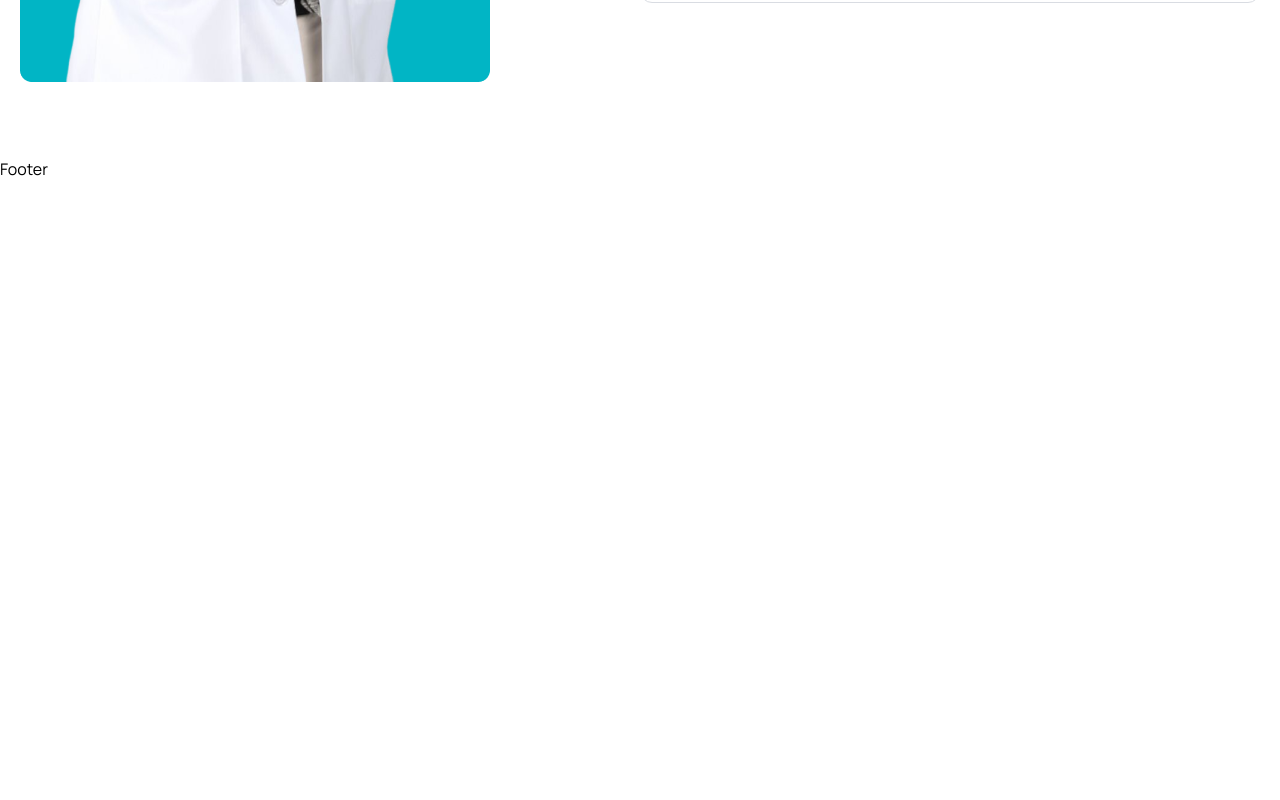
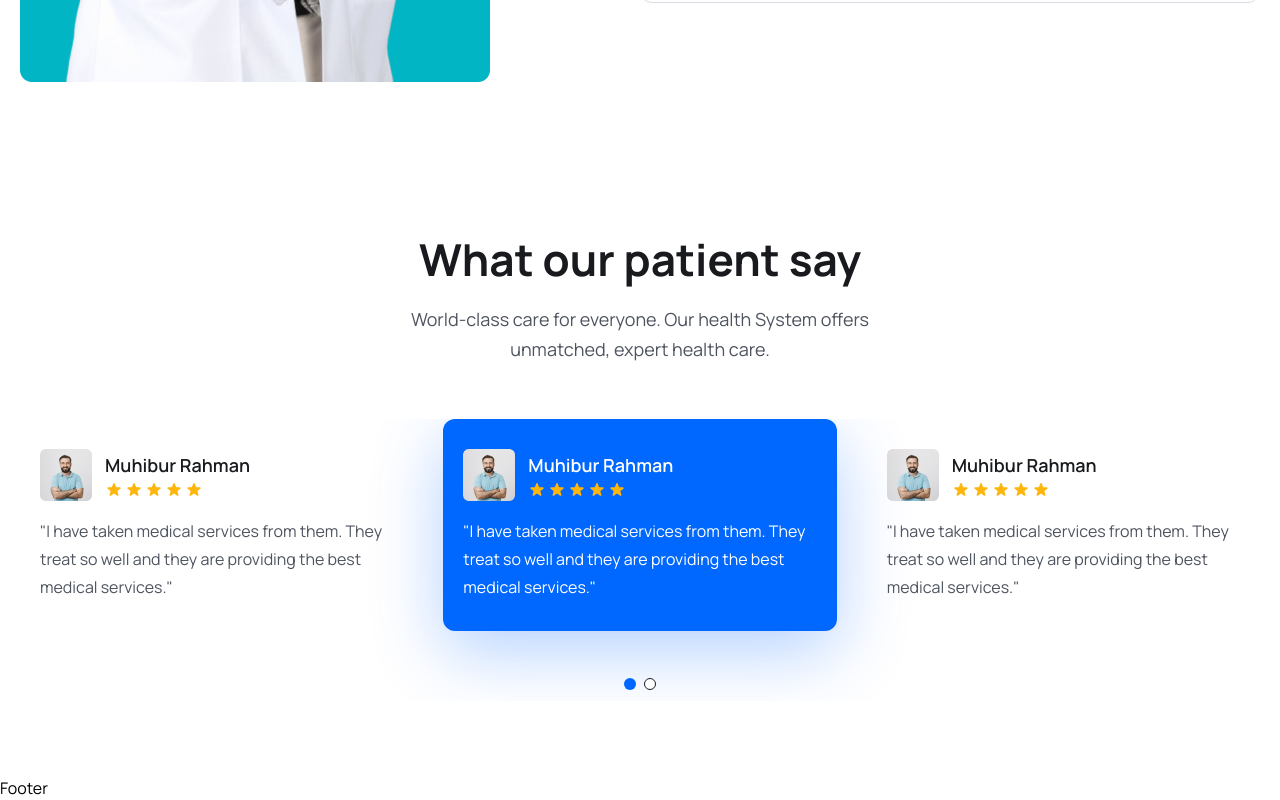
Before and after one commit to Goat95/medicare, a React (Vite) app in the folder frontend/: page / in a window 1280 px wide. Shown: the part 5445-6245 px from the top of the page. Before the commit the page ends 5626 px from the top, so only its background shows below. Built offline with nearby package versions, Linux system fonts and the light colour scheme; the HTML template or start-up script is replaced by a standard one.

Commit message:
feat: implement testimonial section

```diff
--- a/frontend/src/App.css
+++ b/frontend/src/App.css
@@ -8,6 +8,38 @@
 
 body {
   font-family: "Manrope", sans-serif;
+}
+
+.swiper-pagination-bullet {
+  width: 12px !important;
+  height: 12px !important;
+  border: 1px solid #181a1e !important;
+  opacity: 100% !important;
+  background: #fff !important;
+}
+
+.swiper-pagination-bullet-active {
+  background: #0067ff !important;
+  border: none !important;
+}
+
+.swiper {
+  padding-bottom: 70px !important;
+}
+
+.swiper-slide.swiper-slide-next {
+  background: #0067ff;
+  border-radius: 12px;
+  box-shadow: 0px 20px 70px rgba(0, 103, 255, 0.3) !important;
+}
+
+.swiper-slide.swiper-slide-next h4,
+.swiper-slide.swiper-slide-next p {
+  color: #fff !important;
+}
+
+.swiper-pagination {
+  top: 90% !important;
 }
 
 .sticky__header {
--- /dev/null
+++ b/frontend/src/components/Testimonial/Testimonial.jsx
@@ -0,0 +1,128 @@
+import { Pagination } from "swiper";
+import { Swiper, SwiperSlide } from "swiper/react";
+import "swiper/css";
+import "swiper/css/pagination";
+import patientAvatar from "../../assets/images/patient-avatar.png";
+import { HiStar } from "react-icons/hi";
+
+const Testimonial = () => {
+  return (
+    <div className="mt-[30px] lg:mt-[55px]">
+      <Swiper
+        modules={[Pagination]}
+        spaceBetween={30}
+        slidesPerView={1}
+        pagination={{ clickable: true }}
+        breakpoints={{
+          640: {
+            slidesPerView: 1,
+            spaceBetween: 0,
+          },
+          768: {
+            slidesPerView: 2,
+            spaceBetween: 20,
+          },
+          1024: {
+            slidesPerView: 3,
+            spaceBetween: 30,
+          },
+        }}
+      >
+        <SwiperSlide>
+          <div className="py-[30px] px-5 rounded-3">
+            <div className="flex items-center gap-[13px]">
+              <img src={patientAvatar} alt="patient avatar" />
+              <div>
+                <h4 className="text-[18px] leading-[30px] font-semibold text-headingColor">
+                  Muhibur Rahman
+                </h4>
+                <div className="flex items-center gap-[2px]">
+                  <HiStar className="text-yellowColor w-[18px] h-5" />
+                  <HiStar className="text-yellowColor w-[18px] h-5" />
+                  <HiStar className="text-yellowColor w-[18px] h-5" />
+                  <HiStar className="text-yellowColor w-[18px] h-5" />
+                  <HiStar className="text-yellowColor w-[18px] h-5" />
+                </div>
+              </div>
+            </div>
+            <p className="text-[16px] leading-7 mt-4 text-textColor font-[400]">
+              &quot;I have taken medical services from them. They treat so well
+              and they are providing the best medical services.&quot;
+            </p>
+          </div>
+        </SwiperSlide>
+        <SwiperSlide>
+          <div className="py-[30px] px-5 rounded-3">
+            <div className="flex items-center gap-[13px]">
+              <img src={patientAvatar} alt="patient avatar" />
+              <div>
+                <h4 className="text-[18px] leading-[30px] font-semibold text-headingColor">
+                  Muhibur Rahman
+                </h4>
+                <div className="flex items-center gap-[2px]">
+                  <HiStar className="text-yellowColor w-[18px] h-5" />
+                  <HiStar className="text-yellowColor w-[18px] h-5" />
+                  <HiStar className="text-yellowColor w-[18px] h-5" />
+                  <HiStar className="text-yellowColor w-[18px] h-5" />
+                  <HiStar className="text-yellowColor w-[18px] h-5" />
+                </div>
+              </div>
+            </div>
+            <p className="text-[16px] leading-7 mt-4 text-textColor font-[400]">
+              &quot;I have taken medical services from them. They treat so well
+              and they are providing the best medical services.&quot;
+            </p>
+          </div>
+        </SwiperSlide>
+        <SwiperSlide>
+          <div className="py-[30px] px-5 rounded-3">
+            <div className="flex items-center gap-[13px]">
+              <img src={patientAvatar} alt="patient avatar" />
+              <div>
+                <h4 className="text-[18px] leading-[30px] font-semibold text-headingColor">
+                  Muhibur Rahman
+                </h4>
+                <div className="flex items-center gap-[2px]">
+                  <HiStar className="text-yellowColor w-[18px] h-5" />
+                  <HiStar className="text-yellowColor w-[18px] h-5" />
+                  <HiStar className="text-yellowColor w-[18px] h-5" />
+                  <HiStar className="text-yellowColor w-[18px] h-5" />
+                  <HiStar className="text-yellowColor w-[18px] h-5" />
+                </div>
+              </div>
+            </div>
+            <p className="text-[16px] leading-7 mt-4 text-textColor font-[400]">
+              &quot;I have taken medical services from them. They treat so well
+              and they are providing the best medical services.&quot;
+            </p>
+          </div>
+        </SwiperSlide>
+        <SwiperSlide>
+          <div className="py-[30px] px-5 rounded-3">
+            <div className="flex items-center gap-[13px]">
+              <img src={patientAvatar} alt="patient avatar" />
+              <div>
+                <h4 className="text-[18px] leading-[30px] font-semibold text-headingColor">
+                  Muhibur Rahman
+                </h4>
+                <div className="flex items-center gap-[2px]">
+                  <HiStar className="text-yellowColor w-[18px] h-5" />
+                  <HiStar className="text-yellowColor w-[18px] h-5" />
+                  <HiStar className="text-yellowColor w-[18px] h-5" />
+                  <HiStar className="text-yellowColor w-[18px] h-5" />
+                  <HiStar className="text-yellowColor w-[18px] h-5" />
+                </div>
+              </div>
+            </div>
+            <p className="text-[16px] leading-7 mt-4 text-textColor font-[400]">
+              &quot;I have taken medical services from them. They treat so well
+              and they are providing the best medical services.&quot;
+            </p>
+          </div>
+        </SwiperSlide>
+      </Swiper>
+    </div>
+  );
+};
+
+export default Testimonial;
--- a/frontend/src/pages/Home.jsx
+++ b/frontend/src/pages/Home.jsx
@@ -16,6 +16,7 @@
 import ServiceList from "../components/Services/ServiceList";
 import DoctorList from "../components/Doctors/DoctorList";
 import FaqList from "../components/Faq/FaqList";
+import Testimonial from "../components/Testimonial/Testimonial";
 
 const Home = () => {
   return (
@@ -267,6 +268,21 @@
           </div>
         </div>
       </section>
+
+      {/* testimonial */}
+      <section>
+        <div className="container">
+          <div className="xl:w-[470px] mx-auto">
+            <h2 className="heading text-center">What our patient say</h2>
+            <p className="text__para text-center">
+              World-class care for everyone. Our health System offers unmatched,
+              expert health care.
+            </p>
+          </div>
+
+          <Testimonial />
+        </div>
+      </section>
     </>
   );
 };
```
